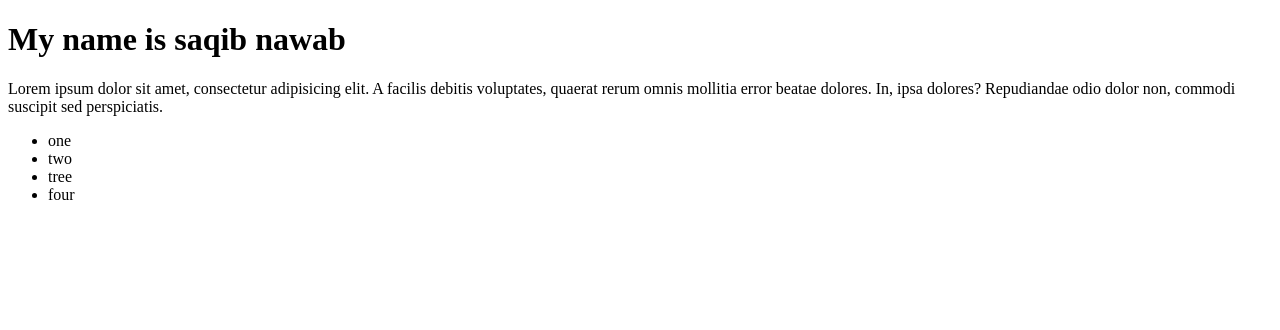
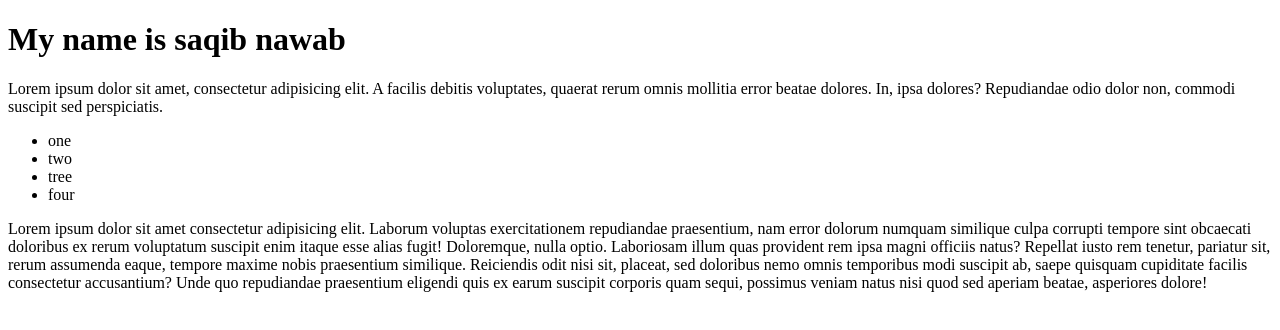
Before and after one commit to saqibnawab/my-html-project, a plain HTML site: page Index.html in a window 1280 px wide. Drawn offline with Linux system fonts and the light colour scheme.

Commit message:
Updated index.html to add a new paragraph  list

```diff
--- a/Index.html
+++ b/Index.html
@@ -14,5 +14,6 @@
         <li>tree</li>
         <li>four</li>
      </ul>
+     <p>Lorem ipsum dolor sit amet consectetur adipisicing elit. Laborum voluptas exercitationem repudiandae praesentium, nam error dolorum numquam similique culpa corrupti tempore sint obcaecati doloribus ex rerum voluptatum suscipit enim itaque esse alias fugit! Doloremque, nulla optio. Laboriosam illum quas provident rem ipsa magni officiis natus? Repellat iusto rem tenetur, pariatur sit, rerum assumenda eaque, tempore maxime nobis praesentium similique. Reiciendis odit nisi sit, placeat, sed doloribus nemo omnis temporibus modi suscipit ab, saepe quisquam cupiditate facilis consectetur accusantium? Unde quo repudiandae praesentium eligendi quis ex earum suscipit corporis quam sequi, possimus veniam natus nisi quod sed aperiam beatae, asperiores dolore!</p>
 </body>
 </html>
```
